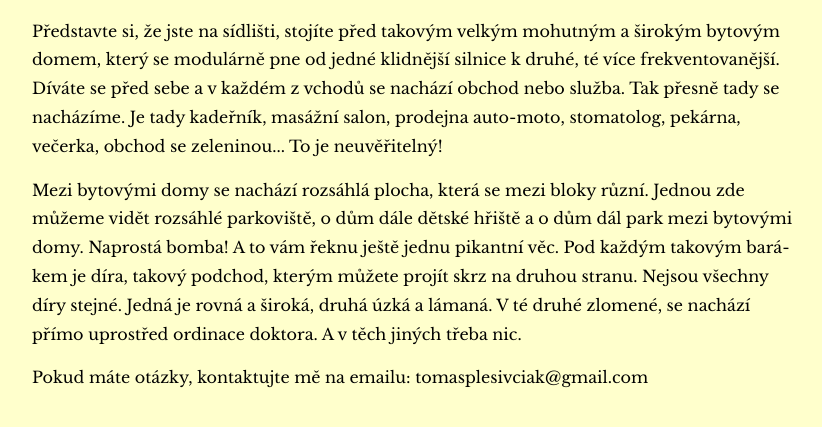
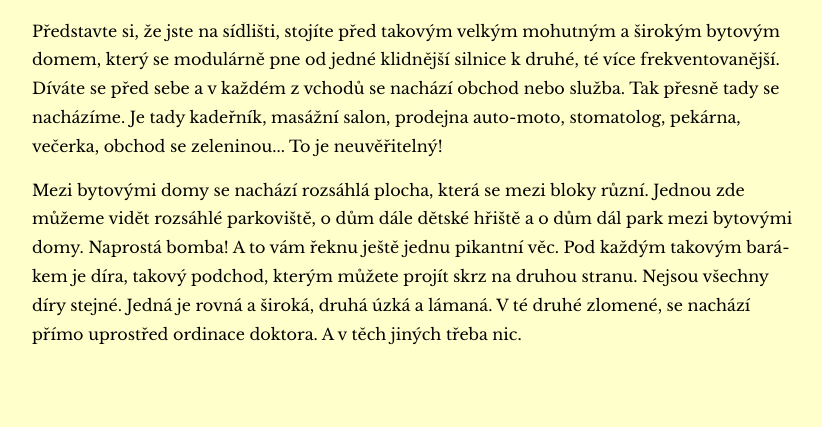
Before and after one commit to 840142/840142.github.io, a plain HTML site: page index.html in a window 1280 px wide. Shown: the part 291-718 px from the top of the page, without its empty margins (223-1045 px from the left). Drawn offline with nearby package versions, Linux system fonts and the light colour scheme.

Commit message:
Update index.html

```diff
--- a/index.html
+++ b/index.html
@@ -26,7 +26,6 @@
         Mezi bytovými domy se nachází rozsáhlá plocha, která se mezi bloky různí. Jednou zde můžeme vidět rozsáhlé parkoviště, o dům dále dětské hřiště a o dům dál park mezi bytovými domy. Naprostá bomba! A to vám řeknu ještě jednu pikantní věc. Pod každým takovým barákem je díra, takový podchod, kterým můžete projít skrz na druhou stranu. Nejsou všechny díry stejné. Jedná je rovná a široká, druhá úzká a lámaná. V té druhé zlomené, se nachází přímo uprostřed ordinace doktora. A v těch jiných třeba nic.
     </p>
 
-    <p>Pokud máte otázky, kontaktujte mě na emailu: <a href="mailto:tomasplesivciak@gmail.com">tomasplesivciak@gmail.com</a></p>
 </div>
 
 </body>
```
